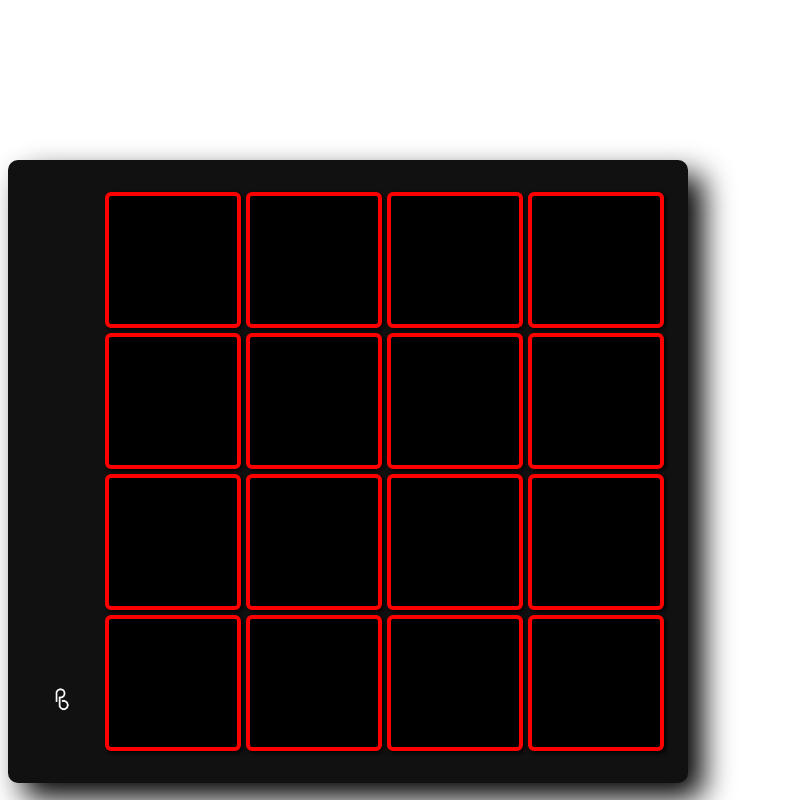
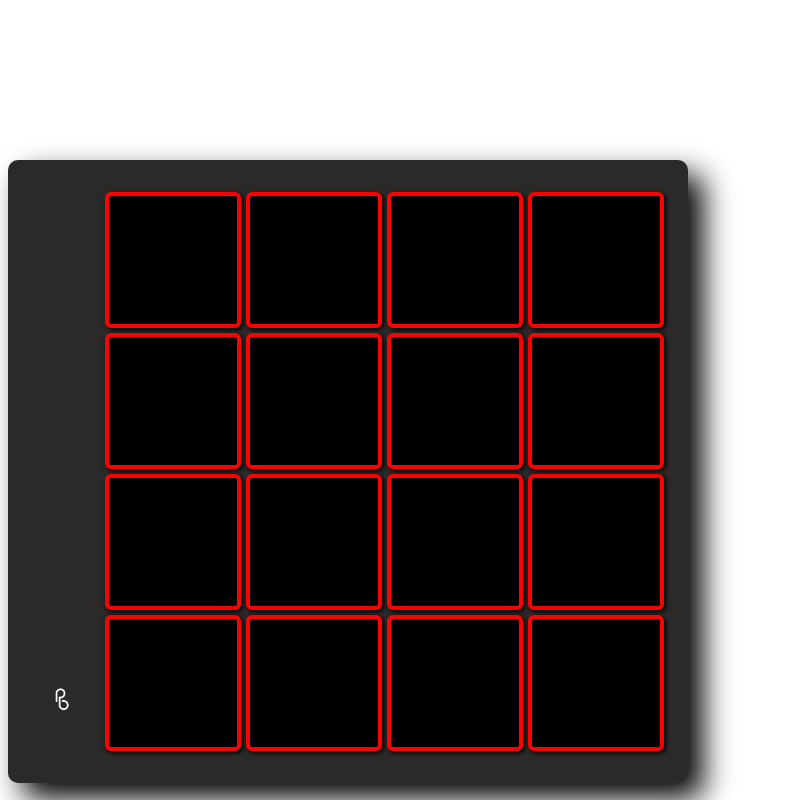
Before and after one commit to j-onederful/PocketBeatz, a Next.js app: page / in a window 1280 px wide. Shown: the whole page, without its empty margins (0-788 px from the left). Built offline with nearby package versions, Linux system fonts and the light colour scheme.

Commit message:
changed drum machine background color so volume knobs easier to see

```diff
--- a/pages/index.tsx
+++ b/pages/index.tsx
@@ -105,7 +105,7 @@ const DrumMachine = styled.div`
   flex-direction: column;
   justify-content: center;
   align-items: end;
-  background-color: #111111;
+  background-color: #2C2929;
   border-radius: 10px;
   filter: drop-shadow(15px 15px 15px black);
 
```
